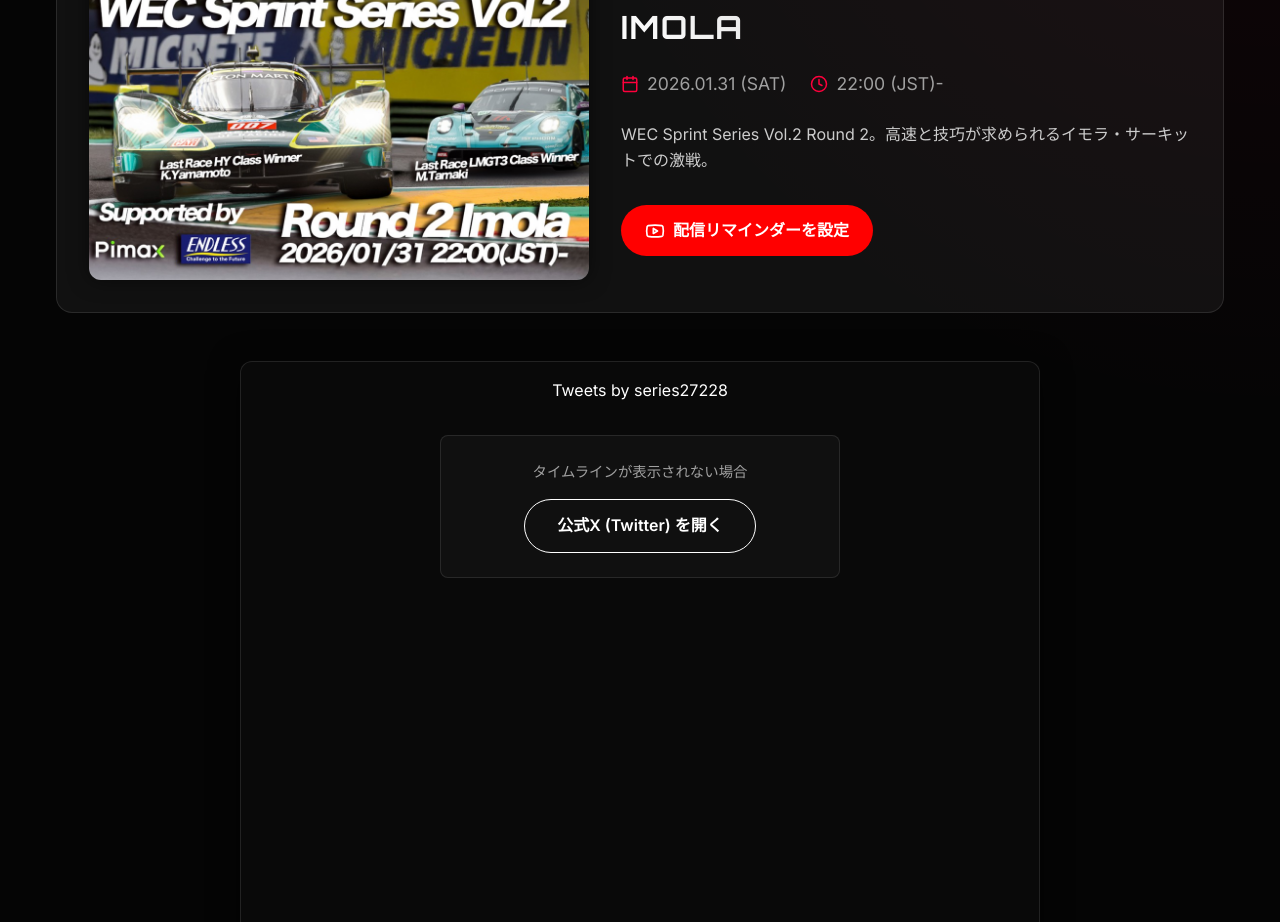
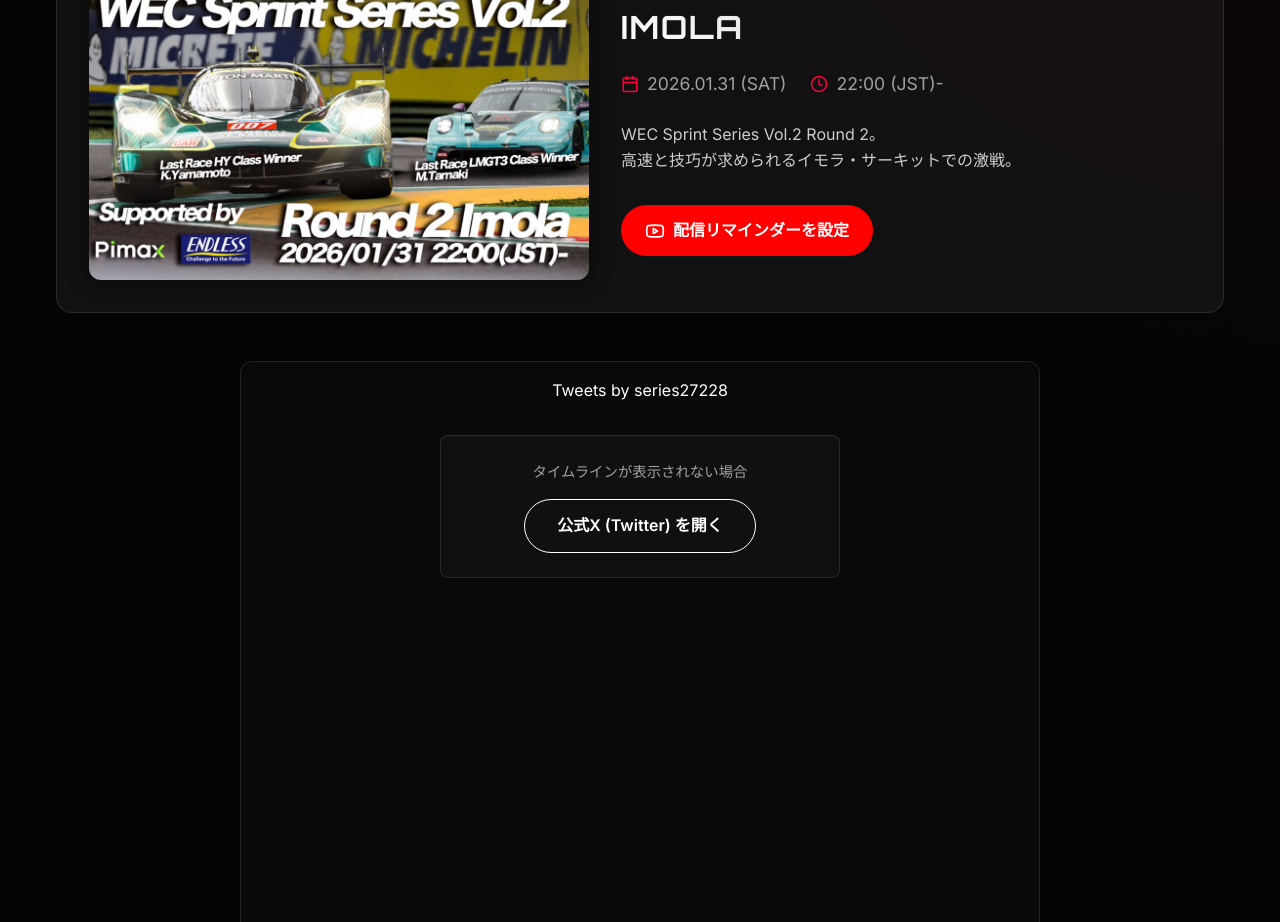
Before and after one commit to ciccida/wec-sprint-series, a React (Vite) app: page / in a window 1280 px wide. Shown: the part 2480-3402 px from the top of the page. Built offline with nearby package versions, Linux system fonts and the light colour scheme.

Commit message:
style: Add line break to Next Race description

```diff
--- a/src/components/NextRace.css
+++ b/src/components/NextRace.css
@@ -95,6 +95,7 @@
     line-height: 1.6;
     margin-bottom: 2rem;
     color: #ccc;
+    white-space: pre-line;
 }
 
 .btn-broadcast {
--- a/src/data/race-info.json
+++ b/src/data/race-info.json
@@ -3,7 +3,7 @@
     "circuit": "IMOLA",
     "date": "2026.01.31 (SAT)",
     "time": "22:00 (JST)-",
-    "description": "WEC Sprint Series Vol.2 Round 2。高速と技巧が求められるイモラ・サーキットでの激戦。",
+    "description": "WEC Sprint Series Vol.2 Round 2。\n高速と技巧が求められるイモラ・サーキットでの激戦。",
     "image": "/assets/next-race.jpg",
     "broadcastLink": "https://youtube.com/live/Qvt1B0t0Q9M"
 }
```
